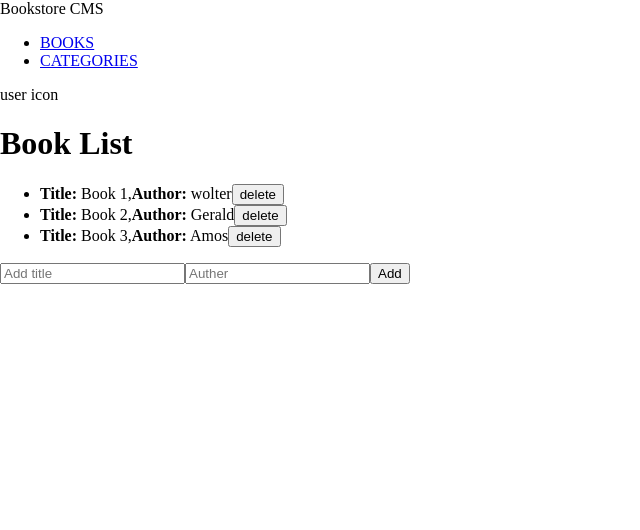
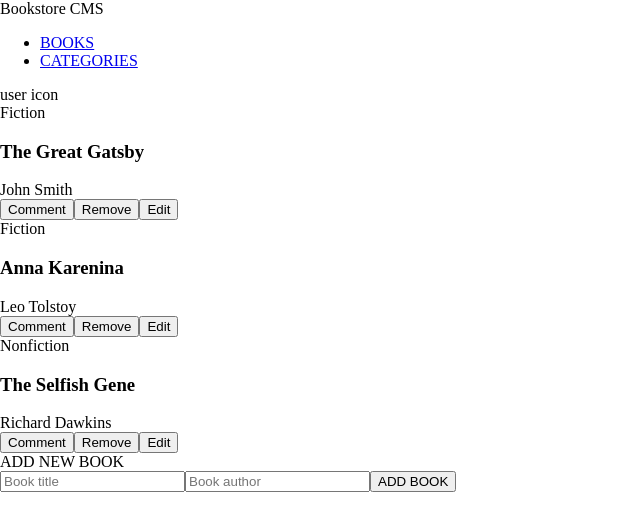
Before and after one commit to wolterbwambale/bookstore-app, a React (Create React App) app: page / in a window 1280 px wide. Shown: the top 530 px of the page, without its empty margins (0-640 px from the left). Built offline with nearby package versions, Linux system fonts and the light colour scheme.

Commit message:
add addbook and removebook

```diff
--- a/package.json
+++ b/package.json
@@ -7,6 +7,7 @@
     "@testing-library/jest-dom": "^5.16.5",
     "@testing-library/react": "^13.4.0",
     "@testing-library/user-event": "^13.5.0",
+    "prop-types": "^15.8.1",
     "react": "^18.2.0",
     "react-dom": "^18.2.0",
     "react-redux": "^8.1.1",
--- a/src/App.js
+++ b/src/App.js
@@ -1,19 +1,20 @@
 import React from 'react';
 import { Route, Routes } from 'react-router-dom';
+import { Provider } from 'react-redux';
+import store from './redux/store';
+import CategoriesShow from './logic/categoriesShow';
+import BookShow from './logic/BookShow';
 import Navbar from './components/Navbar';
-import Categories from './components/categories';
-import Books from './components/books';
 
 function App() {
   return (
-    <>
+    <Provider store={store}>
       <Navbar />
       <Routes>
-        <Route path="/" element={<Books />} />
-        <Route path="/categories" element={<Categories />} />
-
+        <Route path="/" element={<BookShow />} />
+        <Route path="/categories" element={<CategoriesShow />} />
       </Routes>
-    </>
+    </Provider>
   );
 }
 
--- /dev/null
+++ b/src/components/Book.js
@@ -0,0 +1,37 @@
+import React from 'react';
+import { useDispatch } from 'react-redux';
+import PropTypes from 'prop-types';
+import { removeBook } from '../redux/books/booksSlice';
+
+const Books = ({ item }) => {
+  const dispatch = useDispatch();
+
+  return (
+    <div>
+      <div className="matter">
+        <div className="app-detail">
+          <span className="cat">{item.category}</span>
+          <h3 className="title">{item.title}</h3>
+          <span className="author">{item.author}</span>
+        </div>
+
+        <button type="button">Comment</button>
+        <button type="button" onClick={() => dispatch(removeBook(item.item_id))}>
+          Remove
+        </button>
+        <button type="button">Edit</button>
+      </div>
+    </div>
+  );
+};
+
+Books.propTypes = {
+  item: PropTypes.shape({
+    category: PropTypes.string.isRequired,
+    title: PropTypes.string.isRequired,
+    author: PropTypes.string.isRequired,
+    item_id: PropTypes.string.isRequired,
+  }).isRequired,
+};
+
+export default Books;
--- a/src/components/BookList.js
+++ b/src/components/BookList.js
@@ -1,8 +1,21 @@
 import React from 'react';
-import Bookstore from '../logic/Book';
+import { useSelector } from 'react-redux';
+import Books from './Book';
 
-const BookList = () => (
-  <div><Bookstore /></div>
-);
+const BookList = () => {
+  const books = useSelector((state) => state.book);
+
+  if (!books || books.length === 0) {
+    return <p>No books available.</p>;
+  }
+
+  return (
+    <>
+      {books.map((book) => (
+        <Books key={book.id} item={book} />
+      ))}
+    </>
+  );
+};
 
 export default BookList;
--- a/src/components/InputForm.js
+++ b/src/components/InputForm.js
@@ -1,14 +1,42 @@
-import React from 'react';
+import React, { useState } from 'react';
+import { useDispatch } from 'react-redux';
+import { addBook } from '../redux/books/booksSlice';
 
 function InputForm() {
+  const [title, setTitle] = useState('');
+  const [author, setAuthor] = useState('');
+  const dispatch = useDispatch();
+
+  const addSubmit = (e) => {
+    e.preventDefault();
+    const id = `item${Math.random()}`;
+    dispatch(addBook({ id, title, author }));
+    setTitle('');
+    setAuthor('');
+  };
+
   return (
-    <div>
-      <form>
-        <input type="text" placeholder="Add title" />
-        <input type="text" placeholder="Auther" />
-        <button type="submit">Add</button>
+    <div className="Form">
+      <span className="add-newbook">ADD NEW BOOK</span>
+      <form action="" onSubmit={addSubmit}>
+        <input
+          className="title=in"
+          placeholder="Book title"
+          type="text"
+          value={title}
+          onChange={(e) => setTitle(e.target.value)}
+        />
+        <input
+          className="author-in"
+          placeholder="Book author"
+          type="text"
+          value={author}
+          onChange={(e) => setAuthor(e.target.value)}
+        />
+        <button className="submit" type="submit">
+          ADD BOOK
+        </button>
       </form>
-
     </div>
   );
 }
--- a/src/components/books.js
+++ /dev/null
@@ -1,14 +0,0 @@
-import React from 'react';
-import BookList from './BookList';
-import InputForm from './InputForm';
-
-function Books() {
-  return (
-    <>
-      <BookList />
-      <InputForm />
-    </>
-  );
-}
-
-export default Books;
--- a/src/logic/Book.js
+++ /dev/null
@@ -1,43 +0,0 @@
-import React from 'react';
-
-const Bookstore = () => {
-  const books = [
-    {
-      id: '1',
-      title: 'Book 1',
-      author: 'wolter',
-    },
-    {
-      id: '2',
-      title: 'Book 2',
-      author: 'Gerald',
-    },
-    {
-      id: '3',
-      title: 'Book 3',
-      author: 'Amos',
-    },
-  ];
-
-  return (
-    <div>
-      <h1>Book List</h1>
-      <ul>
-        {books.map((book) => (
-          <li key={book.id}>
-            <strong>Title:</strong>
-            {' '}
-            {book.title}
-            ,
-            <strong>Author:</strong>
-            {' '}
-            {book.author}
-            <button type="submit">delete</button>
-          </li>
-        ))}
-      </ul>
-    </div>
-  );
-};
-
-export default Bookstore;
--- /dev/null
+++ b/src/logic/BookShow.js
@@ -0,0 +1,12 @@
+import React from 'react';
+import BookList from '../components/BookList';
+import InputForm from '../components/InputForm';
+
+const BookShow = () => (
+  <>
+    <BookList />
+    <InputForm />
+  </>
+);
+
+export default BookShow;
--- /dev/null
+++ b/src/logic/categoriesShow.js
@@ -0,0 +1,7 @@
+import React from 'react';
+
+const CategoriesShow = () => (
+  <div><h1>This is categoies show page</h1></div>
+);
+
+export default CategoriesShow;
--- a/src/redux/books/booksSlice.js
+++ b/src/redux/books/booksSlice.js
@@ -1,19 +1,34 @@
 import { createSlice } from '@reduxjs/toolkit';
 
-const initialState = {
-  books: [],
-};
+const initialState = [
+  {
+    item_id: 'item1',
+    title: 'The Great Gatsby',
+    author: 'John Smith',
+    category: 'Fiction',
+  },
+  {
+    item_id: 'item2',
+    title: 'Anna Karenina',
+    author: 'Leo Tolstoy',
+    category: 'Fiction',
+  },
+  {
+    item_id: 'item3',
+    title: 'The Selfish Gene',
+    author: 'Richard Dawkins',
+    category: 'Nonfiction',
+  },
+];
 
 const bookSlice = createSlice({
   name: 'book',
   initialState,
   reducers: {
     addBook: (state, action) => {
-      state.books = [...state.books, action.payload];
+      state.push(action.payload);
     },
-    removeBook: (state, action) => {
-      state.books = state.books.filter((book) => book.id !== action.payload);
-    },
+    removeBook: (state, action) => state.filter((book) => book.item_id !== action.payload),
   },
 });
 
--- a/src/redux/store.js
+++ b/src/redux/store.js
@@ -5,7 +5,7 @@ import categoriesReducer from './categories/categoriesSlice';
 const store = configureStore({
   reducer: {
     book: bookReducer,
-    categories: categoriesReducer,
+    category: categoriesReducer,
   },
 });
 
```
Also changed, not shown: 1 other file (tests, documents, lock files or other folders).
